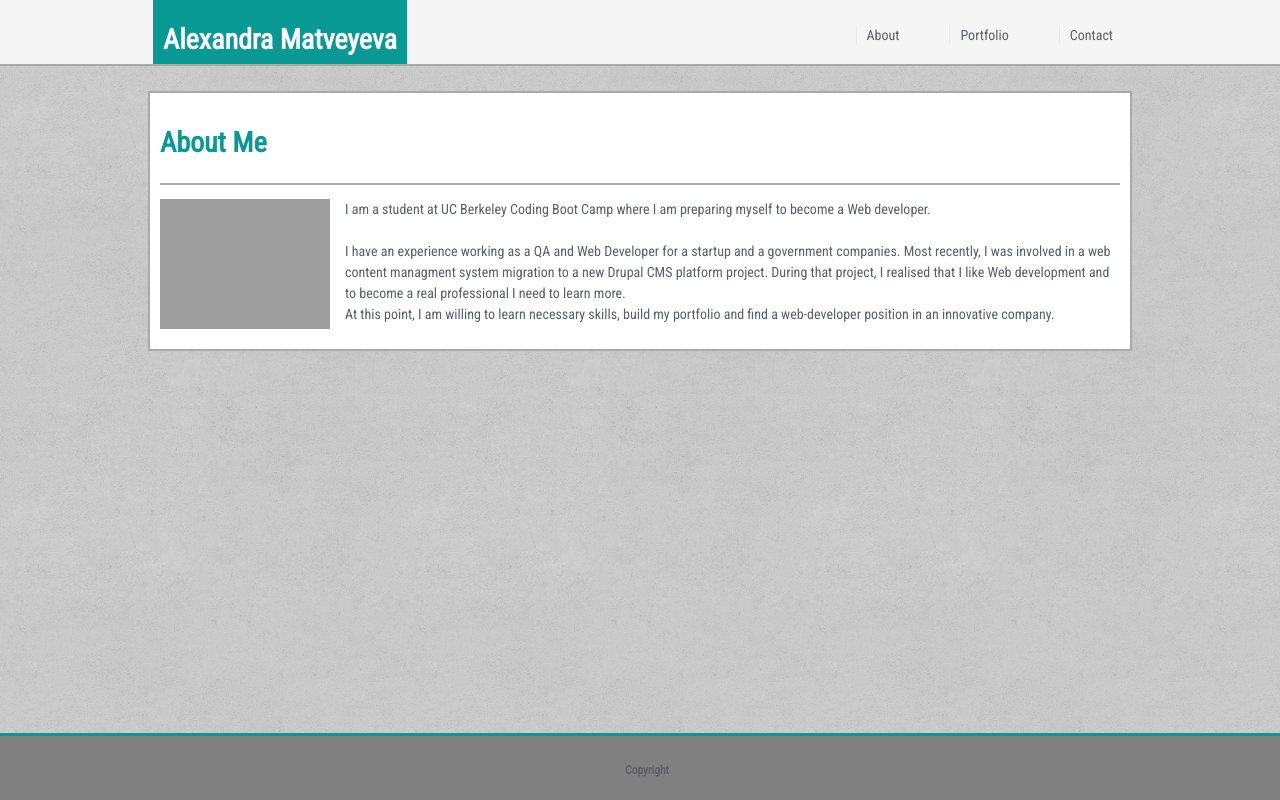
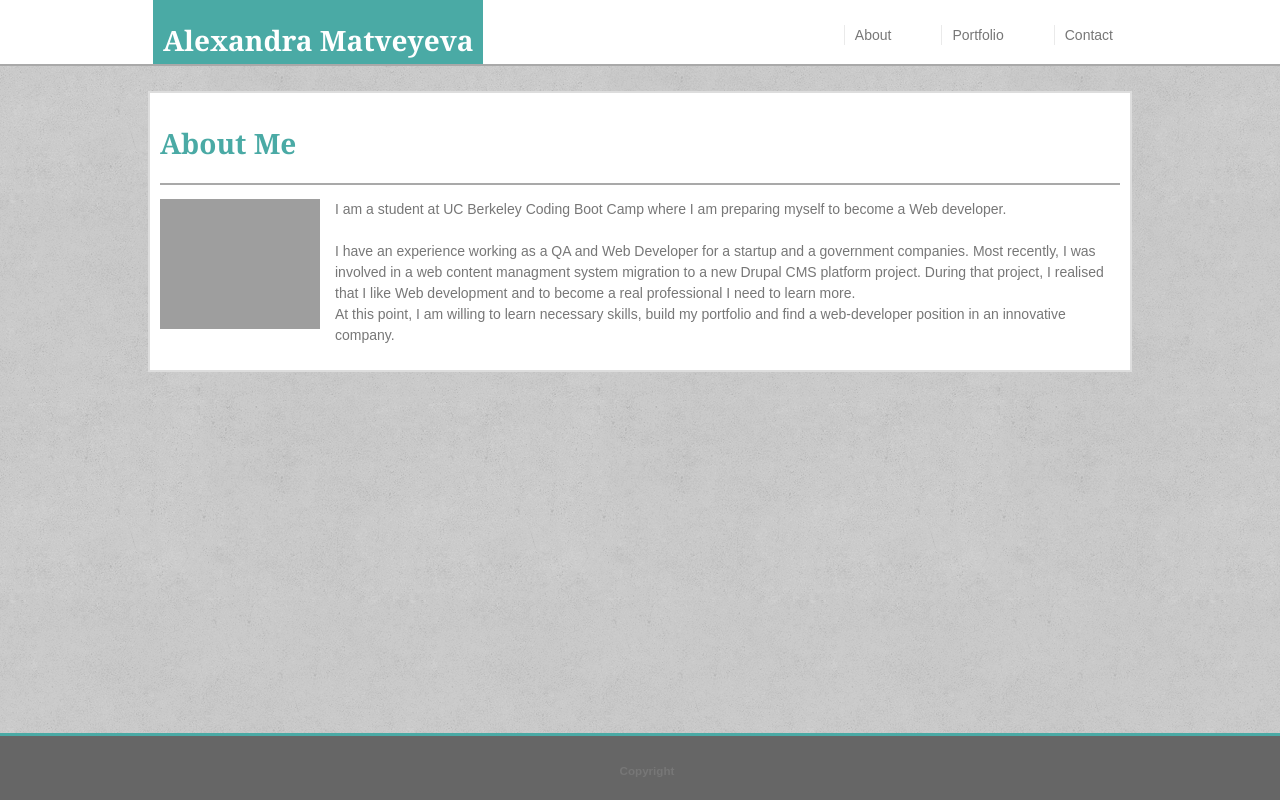
Before and after one commit to amateev/Basic-Portfolio, a plain HTML site: page index.html in a window 1280 px wide. Drawn offline with Linux system fonts and the light colour scheme; grey boxes are pictures that could not be loaded.

Commit message:
changing font and color

```diff
--- a/assets/css/style.css
+++ b/assets/css/style.css
@@ -2,9 +2,9 @@ body {
     background-image: url(../images/mooning/mooning.png);
     margin: 0;
     height: 100%;
-    font-family: 'Roboto Condensed', Arial, Helvetica, sans-serif;
+    font-family: Arial, 'Helvetica Neue', Helvetica, sans-serif;;
     font-size: 14px;
-    color: #586069;
+    color: #777777;
     font-weight: 350;
     line-height: 1.5;
 }
@@ -14,11 +14,14 @@ body {
     width: 100%;
     margin: 0;
     padding: 0;
-    background-color: whitesmoke;
+    background-color: #ffffff;
     border-bottom: solid 2px darkgrey;
     top: 0;
     left: 0;
     height: 64px;
+}
+h1 {
+    font-family: 'Georgia', Times, Times New Roman, serif;
 }
 /*setting up an inner width with margins of the header with logo and list so it stays with the row div*/
 .header .inner-header {
@@ -26,12 +29,12 @@ body {
     margin: 0 auto;
 }
 .column h1 {
-    color: #089994;
+    color: #4aaaa5;
 }
 .logo {
     float: left;
     margin-left: -12px;
-    background-color: #089994;
+    background-color: #4aaaa5;
     height: 64px;
     color: white;
 }
@@ -58,7 +61,7 @@ a.js-nav1, a.js-nav2, a.js-nav3 {
     padding: 2px 10px;
 }
 a:link {
-    color: #586069;
+    color: #777777;
     text-decoration: none;
 }
 a:hover {
@@ -71,14 +74,14 @@ a:hover {
     margin-top: 25px;
 }
 div.column {
-    background-color: white;
+    background-color: #ffffff;
     padding: 10px;
     width: 960px;
     margin: auto;
-    border: 2px solid darkgrey;
+    border: 2px solid #dddddd;
 }
 img.myimage {
-    width: 170px;
+    width: 160px;
     height: 130px;
     float: left;
     margin-right: 15px;
@@ -97,9 +100,9 @@ img.myimage:hover {
     border-top:  2px solid darkgrey;
 }
 .footer {
-    border-top: 3px solid #089994;
+    border-top: 3px solid #4aaaa5;
     text-align: center;
-    background-color: grey;
+    background-color: #666666;
     height: 50px;
     padding: 7px;
     bottom: 0;
```
